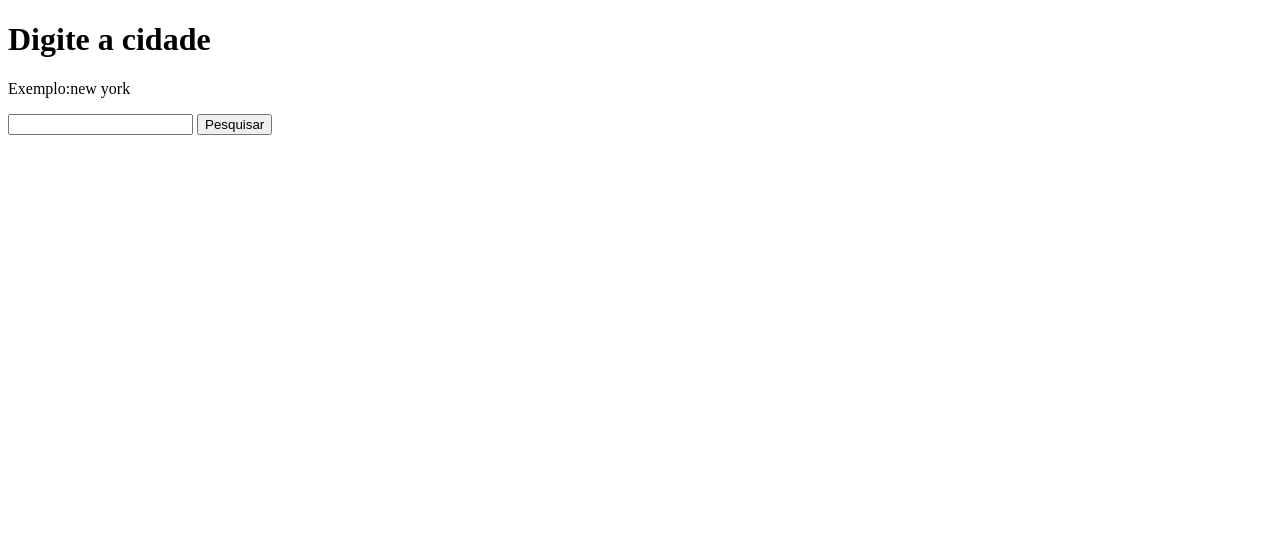
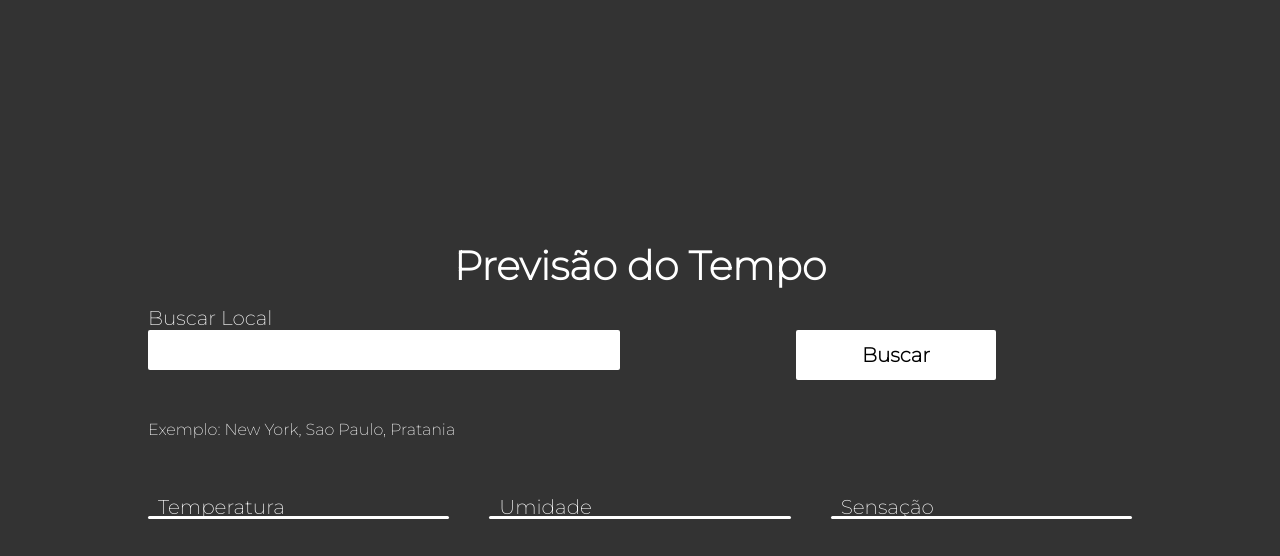
Before and after one commit to heitorgusan/get_apis, a plain HTML site: page weather/index.html in a window 1280 px wide. Drawn offline with Linux system fonts and the light colour scheme.

Commit message:
mudança visual no app

```diff
--- a/weather/index.html
+++ b/weather/index.html
@@ -4,14 +4,42 @@
     <meta charset="UTF-8">
     <meta http-equiv="X-UA-Compatible" content="IE=edge">
     <meta name="viewport" content="width=device-width, initial-scale=1.0">
+    <link rel="stylesheet" href="style.css">
     <title>Previsão do Tempo</title>
 </head>
 <body>
-    <h1>Digite a cidade</h1>
-    <p>Exemplo:new york</p>
-    <input type="text" class = "searchBox">
-    <button class = "searchButton">Pesquisar</button>
-    <div class= "resultado"></div>
+    <main class="container">
+        <h1 class="title">Previsão do Tempo</h1>
+
+        <div class="row">
+            <div class="inputbox">
+                <input type="text" class="searchBox">
+                <label for="searchBox">Buscar Local</label>
+
+            </div>
+            <button class ="searchButton">Buscar</button>
+        </div>
+        <div class = "exemplo">Exemplo: New York, Sao Paulo, Pratania</div>
+        <div class="row">
+            <div class="inputbox">
+                <input type="text" id="temperatura" required >
+                <label for="temperatura">Temperatura</label>
+
+            </div>
+            <div class="inputbox">
+                <input type="text" id="umidade"  required>
+                <label for="Umidade">Umidade</label>
+            </div>
+            <div class="inputbox">
+                <input type="text" id="sensacao"  required>
+                <label for="umidade">Sensação</label>
+            </div>
+        </div>
+        <div class="row">
+            <div id = 'foto'>
+            </div>
+        </div>
+    </main>
     <script src="main.js"></script>
 </body>
 </html>
--- a/weather/main.js
+++ b/weather/main.js
@@ -18,14 +18,21 @@ async function exibirTempo(cidade){
 }
 
 function exibirResultado(informacoes){
-    const temperatura = '<h2> Temperatura: '+informacoes.temperature+' Graus</h2>';
-    const umidade = '<h2> Umidade: '+informacoes.humidity+'%</h2>';
-    const isDay = '<h2> Está de dia: '+informacoes.is_day+'</h2>';
-    const clima = '<h2> Clima: '+informacoes.weather_descriptions[0]+'</h2>';
+    //SELECIONANDO OS CAMPOS
+    const temperatura = document.querySelector('#temperatura');
+    const umidade = document.querySelector('#umidade');
+    const sensacao = document.querySelector('#sensacao');
+    const foto = document.querySelector('#foto');
+
+    //GRAVANDO
+    //FOTO
     const srcImg = informacoes.weather_icons[0];
     let img = document.createElement('img');
     img.src = srcImg;
-
-    resultado.innerHTML = temperatura+umidade+isDay+clima;
-    resultado.appendChild(img);
+    foto.innerHTML = '';
+    foto.appendChild(img);
+    //OUTROS CAMPOS
+    temperatura.value = informacoes.temperature + '°';
+    umidade.value = informacoes.humidity + '%';
+    sensacao.value = informacoes.feelslike + '°'
 }
--- /dev/null
+++ b/weather/style.css
@@ -0,0 +1,110 @@
+@import url('https://fonts.googleapis.com/css2?family=Montserrat:ital,wght@0,200;1,100;1,900&display=swap');
+
+* {
+    margin: 0;
+    padding: 0;
+    box-sizing: border-box;
+    font-family: 'Montserrat';
+}
+
+:root {
+    --bg-color: rgba(0, 0, 0, 0.8);
+    --primary-color: rgb(255, 255, 255);
+    --blue-option:rgb(255, 255, 255);
+}
+
+body {
+    display: flex;
+    flex-direction: column;
+    justify-content: center;
+    align-items: center;
+    min-height: 100vh;
+    background-color: var(--bg-color) ;
+}
+
+.container {
+    flex-grow: 3;
+    display: flex;
+    flex-direction: column;
+    justify-content: center;
+    width: 80%;
+    padding: 20px;
+    gap: 40px;
+}
+
+.title {
+    font-size: 40px;
+    text-align: center;
+    user-select: none;
+    color: var(--primary-color);
+}
+
+.row {
+    display: grid;
+    grid-template-columns: repeat(auto-fit, minmax(200px, 1fr));
+    gap: 40px;
+}
+.inputbox {
+    position: relative;
+    display: flex;
+    flex-direction: column-reverse;
+    height: 40px;
+}
+
+/* input::-webkit-outer-spin-button,
+input::-webkit-inner-spin-button {
+  -webkit-appearance: none;
+} */
+
+.inputbox label {
+    position: relative;
+    top:0;
+    left: 10px;
+    font-size: 20px;
+    color: var(--primary-color);
+    transition: .5s;
+    cursor: text;
+}
+
+.inputbox input {
+    position: absolute;
+    background-color: var(--blue-option);
+    width: 100%;
+    height: 3px;
+    bottom: 0;
+    box-shadow: none;
+    border: none;
+    outline: none;
+    border-radius: 2px;
+    transition: .5s;
+    font-size: 20px;
+    font-weight: bold;
+    padding: 0 10px;
+}
+
+.inputbox input:focus,
+.inputbox input:valid {
+    height: 100%;
+}
+
+.inputbox input:focus + label,
+.inputbox input:valid + label {
+    top: -40px;
+    left: 0;
+}
+
+.container button {
+    justify-self: center;
+    width: 200px;
+    height: 50px;
+    border:none;
+    outline: none;
+    cursor: pointer;
+    background-color: var(--blue-option);
+    font-size: 20px;
+    font-weight: bold;
+    border-radius: 2px;
+}
+.exemplo{
+    color:var(--primary-color);
+}
```
